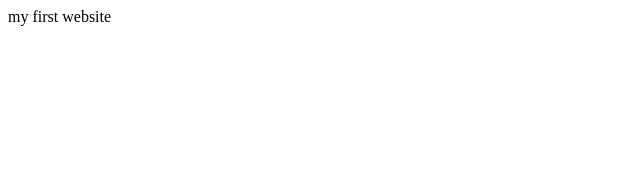
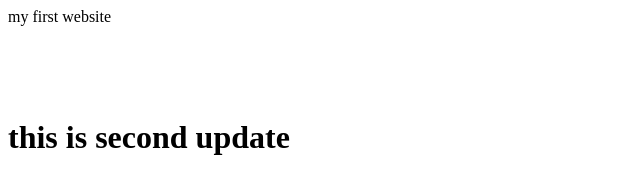
Before and after one commit to tusinahmed/firstwebsite, a plain HTML site: page index.html in a window 1280 px wide. Shown: the whole page, without its empty margins (0-640 px from the left). Drawn offline with Linux system fonts and the light colour scheme.

Commit message:
this is second update

```diff
--- a/index.html
+++ b/index.html
@@ -9,7 +9,10 @@
 
 <body>
 
-    my first website
+    my first website<br><br><br>
+    <br><br>
+
+    <h1> this is second update </h1>
 
 </body>
 
```
